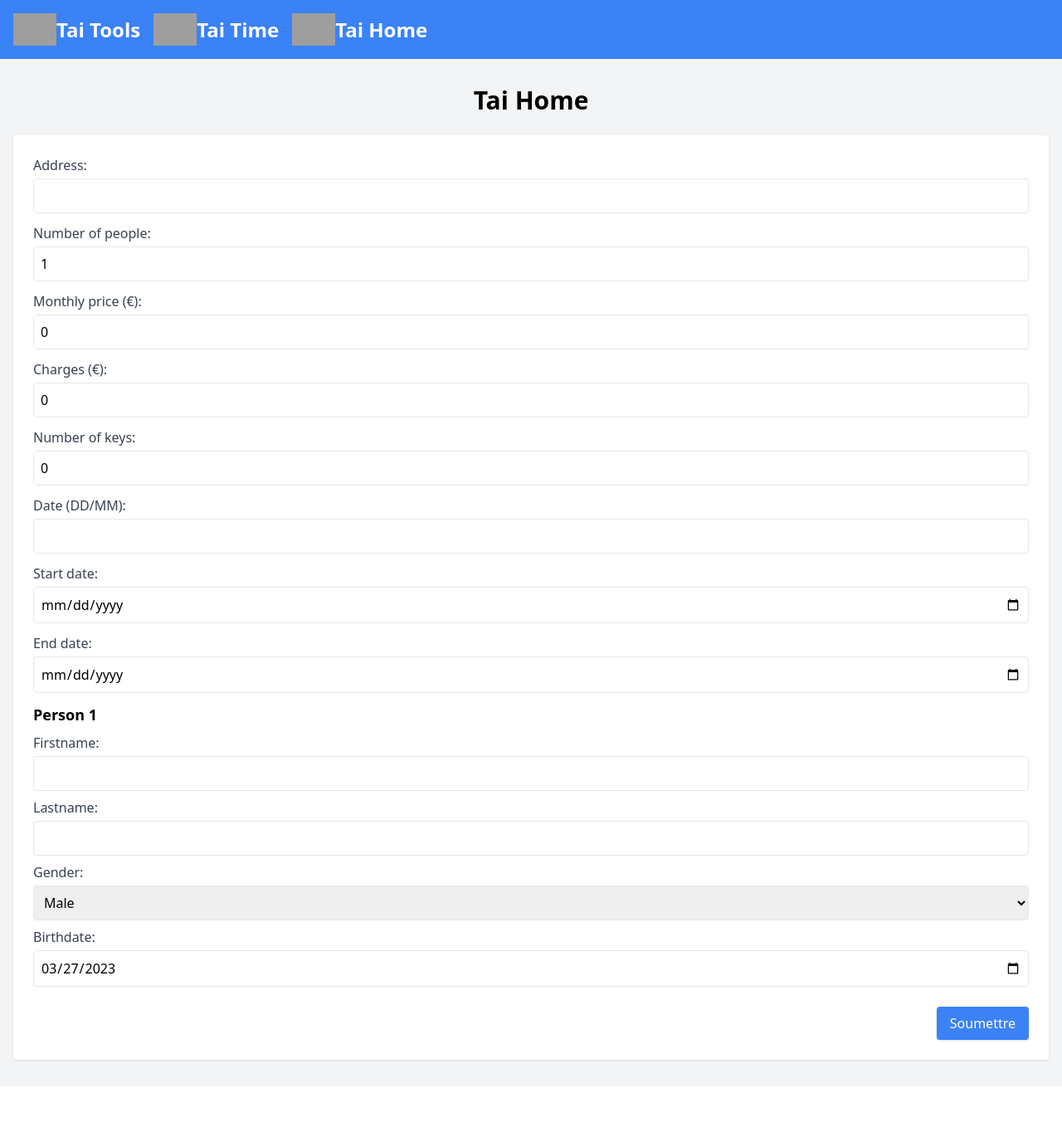
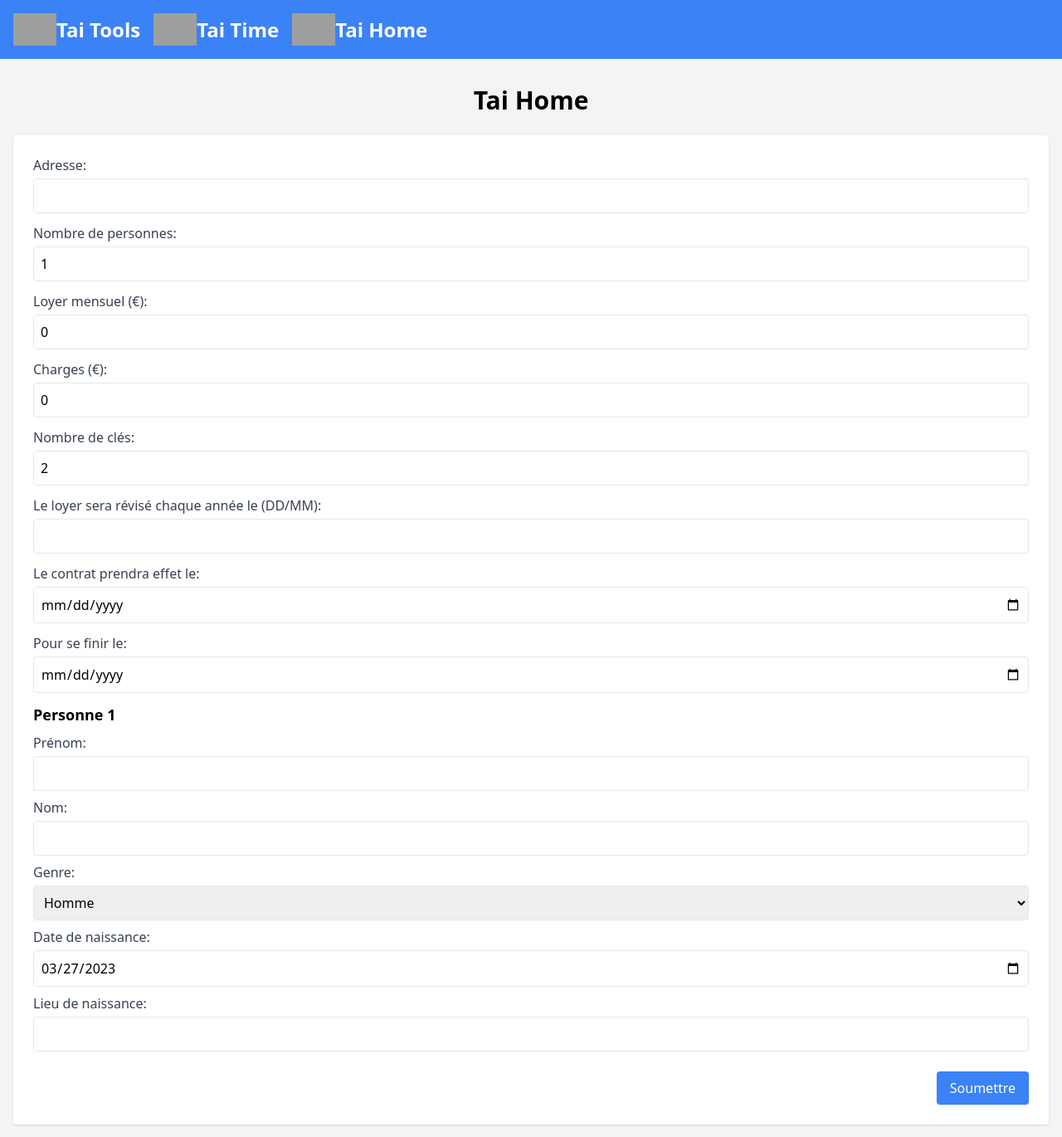
Before and after one commit to tonytangdev/tai-tools, a Next.js app: page /tai-home in a window 1280 px wide. Shown: the top 1370 px of the page at 83% size. Before the commit the page ends 1309 px from the top, so only its background shows below. Built offline with nearby package versions, Linux system fonts and the light colour scheme; grey boxes are pictures that could not be loaded.

Commit message:
feat: add birthplace field and pre-defined house addresses
- Added a birthplace field to the person information in the form
- Implemented a datalist for selecting pre-defined house addresses
- Updated related types and state management

```diff
--- a/helpers/taiHomeUtils.ts
+++ b/helpers/taiHomeUtils.ts
@@ -41,6 +41,7 @@ const updatePeople = (state: TaiHomeStateType, numberOfPeople: number) => {
                 lastname: "",
                 gender: "",
                 birthdate: new Date(),
+                birthplace: "",
             });
         }
     } else {
@@ -63,6 +64,12 @@ export const defaultState = {
             lastname: "",
             gender: "male",
             birthdate: new Date(),
+            birthplace: "",
         }
     ]
 }
+
+export const HOUSES = {
+    EP: "12 rue Eugène Pottier",
+    JJ: "1 rue Jean Jacaques Rousseau",
+}
--- a/pages/tai-home/index.tsx
+++ b/pages/tai-home/index.tsx
@@ -2,8 +2,8 @@
 import React, { useReducer, useState } from 'react';
 import Head from 'next/head';
 import Navbar from '@/components/Navbar';
-import { defaultState, taiHomeFormReducer } from '@/helpers/taiHomeUtils';
-import { TAI_HOME_ACTIONS, TaiHomePayloadTypes } from '@/types';
+import { defaultState, HOUSES, taiHomeFormReducer } from '@/helpers/taiHomeUtils';
+import { TAI_HOME_ACTIONS } from '@/types';
 import dayjs from 'dayjs';
 
 interface Person {
@@ -14,10 +14,10 @@ interface Person {
 }
 
 const HousingForm: React.FC = () => {
-    const [address, setAddress] = useState<string>('');
+    const [address, setAddress] = useState<string>();
     const [monthlyPrice, setMonthlyPrice] = useState<number>(0);
     const [charges, setCharges] = useState<number>(0);
-    const [numberOfKeys, setNumberOfKeys] = useState<number>(0);
+    const [numberOfKeys, setNumberOfKeys] = useState<number>(2);
     const [date, setDate] = useState<string>('');
     const [startDate, setStartDate] = useState<string>('');
     const [endDate, setEndDate] = useState<string>('');
@@ -44,19 +44,23 @@ const HousingForm: React.FC = () => {
                     <div className="bg-white rounded shadow p-6">
                         {/* Address */}
                         <div className='mb-3'>
-                            <label htmlFor="address" className="block text-gray-700">Address:</label>
-                            <input
-                                id="address"
-                                type="text"
-                                value={address}
-                                onChange={(e) => setAddress(e.target.value)}
+                            <label htmlFor="address" className="block text-gray-700">Adresse:</label>
+                            <input list="options" id="address" name="input-select" onChange={
+                                (e) => setAddress(e.target.value)
+                            }
                                 className="w-full mt-1 p-2 border rounded"
-                            />
+                                value={address} />
+                            <datalist id="options">
+                                {Object.entries(HOUSES).map(([id, house]) => (
+                                    <option key={id} value={house} />
+                                ))}
+                            </datalist>
+
                         </div>
 
                         {/* Number of people */}
                         <div className='mb-3'>
-                            <label htmlFor="numberOfPeople" className="block text-gray-700">Number of people:</label>
+                            <label htmlFor="numberOfPeople" className="block text-gray-700">Nombre de personnes:</label>
                             <input
                                 id="numberOfPeople"
                                 type="number"
@@ -73,7 +77,7 @@ const HousingForm: React.FC = () => {
 
                         {/* Monthly price */}
                         <div className='mb-3'>
-                            <label htmlFor="monthlyPrice" className="block text-gray-700">Monthly price (€):</label>
+                            <label htmlFor="monthlyPrice" className="block text-gray-700">Loyer mensuel (€):</label>
                             <input
                                 id="monthlyPrice"
                                 type="number"
@@ -97,7 +101,7 @@ const HousingForm: React.FC = () => {
 
                         {/* Number of keys */}
                         <div className='mb-3'>
-                            <label htmlFor="numberOfKeys" className="block text-gray-700">Number of keys:</label>
+                            <label htmlFor="numberOfKeys" className="block text-gray-700">Nombre de clés:</label>
                             <input
                                 id="numberOfKeys"
                                 type="number"
@@ -109,7 +113,7 @@ const HousingForm: React.FC = () => {
 
                         {/* Date */}
                         <div className='mb-3'>
-                            <label htmlFor="date" className="block text-gray-700">Date (DD/MM):</label>
+                            <label htmlFor="date" className="block text-gray-700">Le loyer sera révisé chaque année le (DD/MM):</label>
                             <input
                                 id="date"
                                 type="text"
@@ -121,7 +125,7 @@ const HousingForm: React.FC = () => {
 
                         {/* Start date */}
                         <div className='mb-3'>
-                            <label htmlFor="startDate" className="block text-gray-700">Start date:</label>
+                            <label htmlFor="startDate" className="block text-gray-700">Le contrat prendra effet le:</label>
                             <input
                                 id="startDate"
                                 type="date"
@@ -133,7 +137,7 @@ const HousingForm: React.FC = () => {
 
                         {/* End date */}
                         <div className='mb-3'>
-                            <label htmlFor="endDate" className="block text-gray-700">End date:</label>
+                            <label htmlFor="endDate" className="block text-gray-700">Pour se finir le:</label>
                             <input
                                 id="endDate"
                                 type="date"
@@ -146,10 +150,10 @@ const HousingForm: React.FC = () => {
                         {/* People */}
                         {people.people.map((person, index) => (
                             <div key={index} className="space-y-2 mb-3">
-                                <h2 className="text-lg font-semibold mb-2">Person {index + 1}</h2>
+                                <h2 className="text-lg font-semibold mb-2">Personne {index + 1}</h2>
                                 {/* Firstname */}
                                 <div className='mb-3'>
-                                    <label htmlFor={`firstname-${index}`} className="block text-gray-700">Firstname:</label>
+                                    <label htmlFor={`firstname-${index}`} className="block text-gray-700">Prénom:</label>
                                     <input
                                         // id={firstname - ${index}}
                                         type="text"
@@ -169,7 +173,7 @@ const HousingForm: React.FC = () => {
                                 </div>
                                 {/* Lastname */}
                                 <div className='mb-3'>
-                                    <label htmlFor={`lastname-${index}`} className="block text-gray-700">Lastname:</label>
+                                    <label htmlFor={`lastname-${index}`} className="block text-gray-700">Nom:</label>
                                     <input
                                         id={`lastname-${index}`}
                                         type="text"
@@ -189,7 +193,7 @@ const HousingForm: React.FC = () => {
 
                                 {/* Gender */}
                                 <div className='mb-3'>
-                                    <label htmlFor={`gender-${index}`} className="block text-gray-700">Gender:</label>
+                                    <label htmlFor={`gender-${index}`} className="block text-gray-700">Genre:</label>
                                     <select
                                         id={`gender-${index}`}
                                         value={person.gender}
@@ -204,15 +208,14 @@ const HousingForm: React.FC = () => {
                                         )}
                                         className="w-full mt-1 p-2 border rounded"
                                     >
-                                        <option value="male">Male</option>
-                                        <option value="female">Female</option>
-                                        <option value="other">Other</option>
+                                        <option value="male">Homme</option>
+                                        <option value="female">Femme</option>
                                     </select>
                                 </div>
 
                                 {/* Birthdate */}
                                 <div className='mb-3'>
-                                    <label htmlFor={`birthdate-${index}`} className="block text-gray-700">Birthdate:</label>
+                                    <label htmlFor={`birthdate-${index}`} className="block text-gray-700">Date de naissance:</label>
                                     <input
                                         id={`birthdate-${index}`}
                                         type="date"
@@ -223,6 +226,26 @@ const HousingForm: React.FC = () => {
                                                 payload: {
                                                     index,
                                                     birthdate: dayjs(e.target.value, 'YYYY-MM-DD').toDate()
+                                                }
+                                            }
+                                        )}
+                                        className="w-full mt-1 p-2 border rounded"
+                                    />
+                                </div>
+
+                                {/* Birthplace */}
+                                <div className='mb-3'>
+                                    <label htmlFor={`birthplace-${index}`} className="block text-gray-700">Lieu de naissance:</label>
+                                    <input
+                                        id={`birthplace-${index}`}
+                                        type="text"
+                                        value={person.birthplace}
+                                        onChange={(e) => dispatch(
+                                            {
+                                                type: TAI_HOME_ACTIONS.SET_BIRTHPLACE,
+                                                payload: {
+                                                    index,
+                                                    birthplace: e.target.value
                                                 }
                                             }
                                         )}
--- a/types.ts
+++ b/types.ts
@@ -78,6 +78,7 @@ export const TAI_HOME_ACTIONS = {
     SET_LASTNAME: "SET_LASTNAME",
     SET_GENDER: "SET_GENDER",
     SET_BIRTHDATE: "SET_BIRTHDATE",
+    SET_BIRTHPLACE: "SET_BIRTHPLACE",
 } as const;
 
 export type TaiHomePayloadTypes = {
@@ -86,6 +87,7 @@ export type TaiHomePayloadTypes = {
     [TAI_HOME_ACTIONS.SET_LASTNAME]: { index: number, lastname: string },
     [TAI_HOME_ACTIONS.SET_GENDER]: { index: number, gender: string },
     [TAI_HOME_ACTIONS.SET_BIRTHDATE]: { index: number, birthdate: Date },
+    [TAI_HOME_ACTIONS.SET_BIRTHPLACE]: { index: number, birthplace: string },
 }
 
 export type TaiHomeActionType<K extends keyof TaiHomePayloadTypes> = {
@@ -98,6 +100,7 @@ export type TaiHomePeople = {
     lastname: string;
     gender: string;
     birthdate: Date;
+    birthplace: string;
 }
 
 export type TaiHomeStateType = {
```
